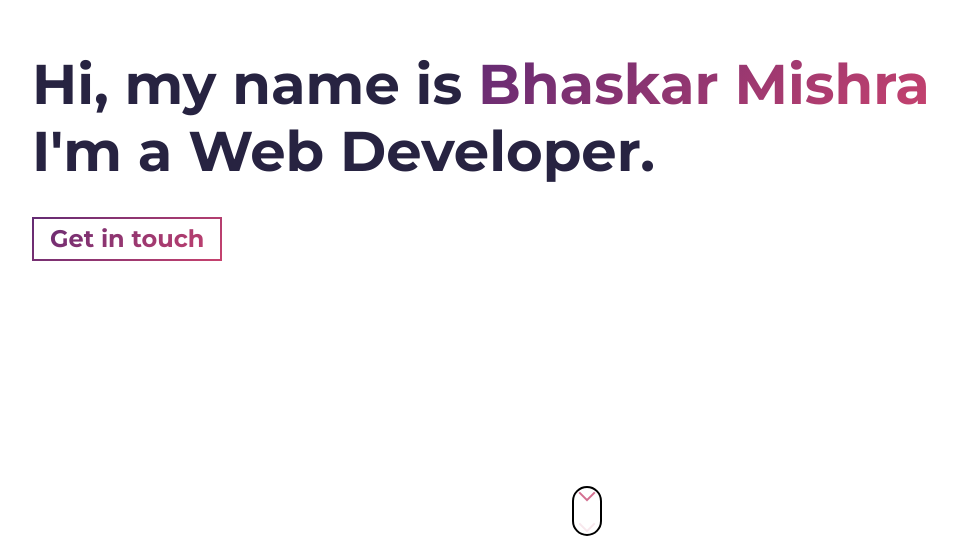
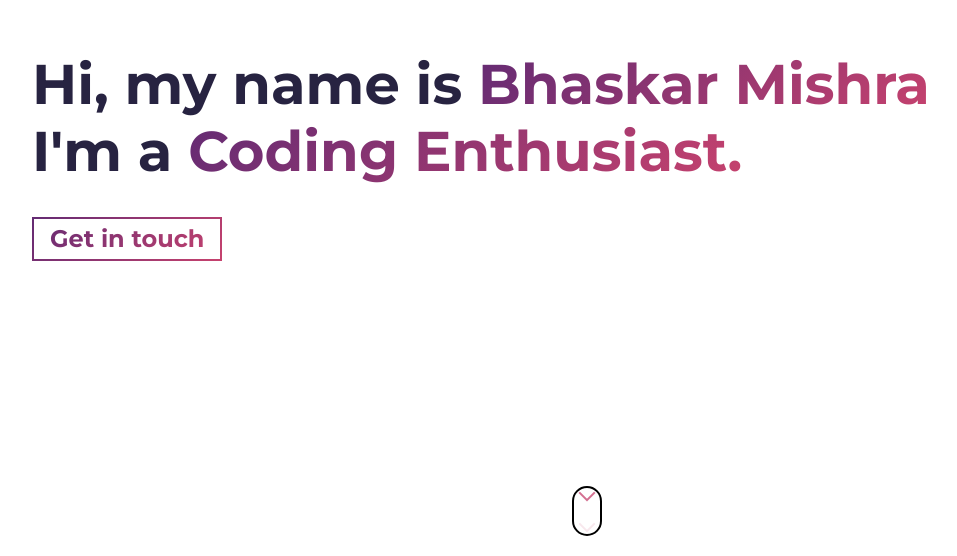
Before and after one commit to ProBm0203/portfolio, a plain HTML site: page index.html in a window 1280 px wide. Shown: the part 244-800 px from the top of the page, without its empty margins (53-1010 px from the left). Drawn offline with Linux system fonts and the light colour scheme.

Commit message:
Adding some changes

```diff
--- a/index.html
+++ b/index.html
@@ -54,7 +54,7 @@
         <h1 class="hero-title">
           Hi, my name is <span class="text-color-main name">Bhaskar Mishra</span>
           <br />
-          I'm a Web Developer.
+          I'm a <span class="text-color-main name">Coding Enthusiast.</span>
         </h1>
         <p class="hero-cta">
           <a class="cta-btn cta-btn--hero" href="#about">Get in touch</a>
```
